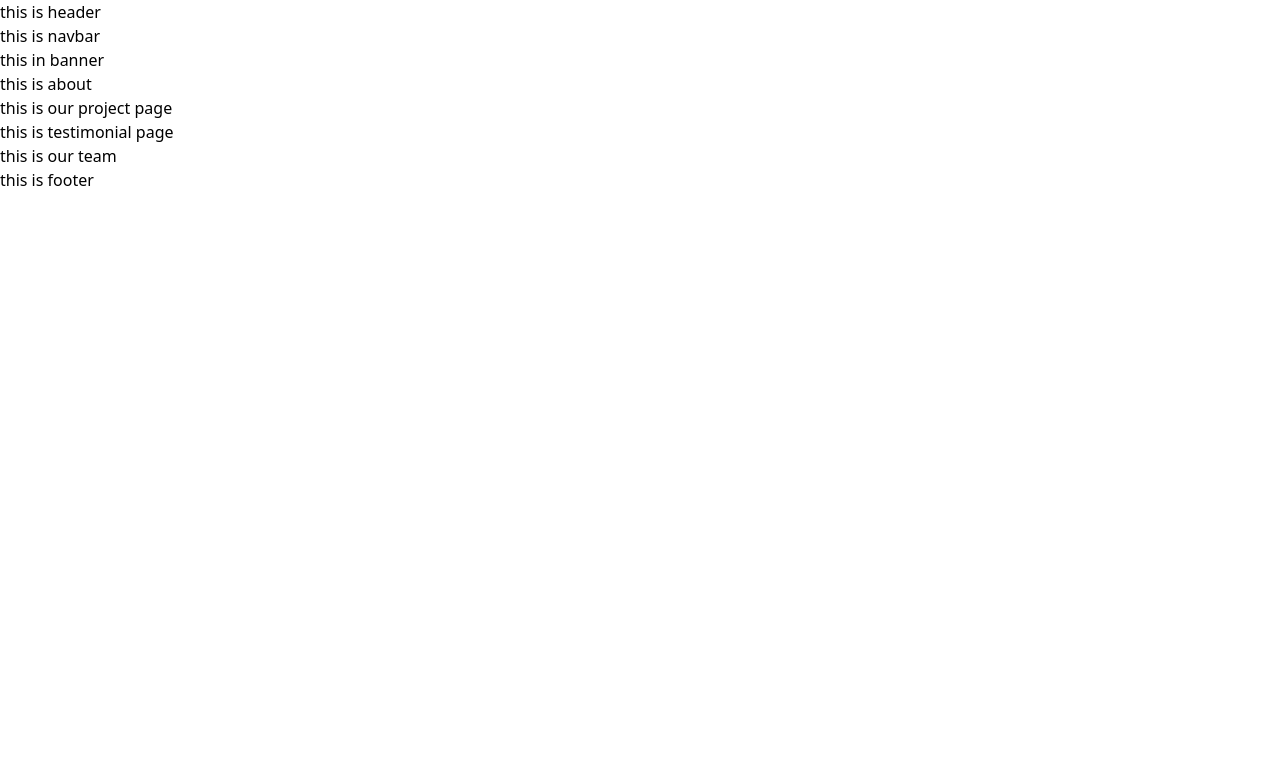
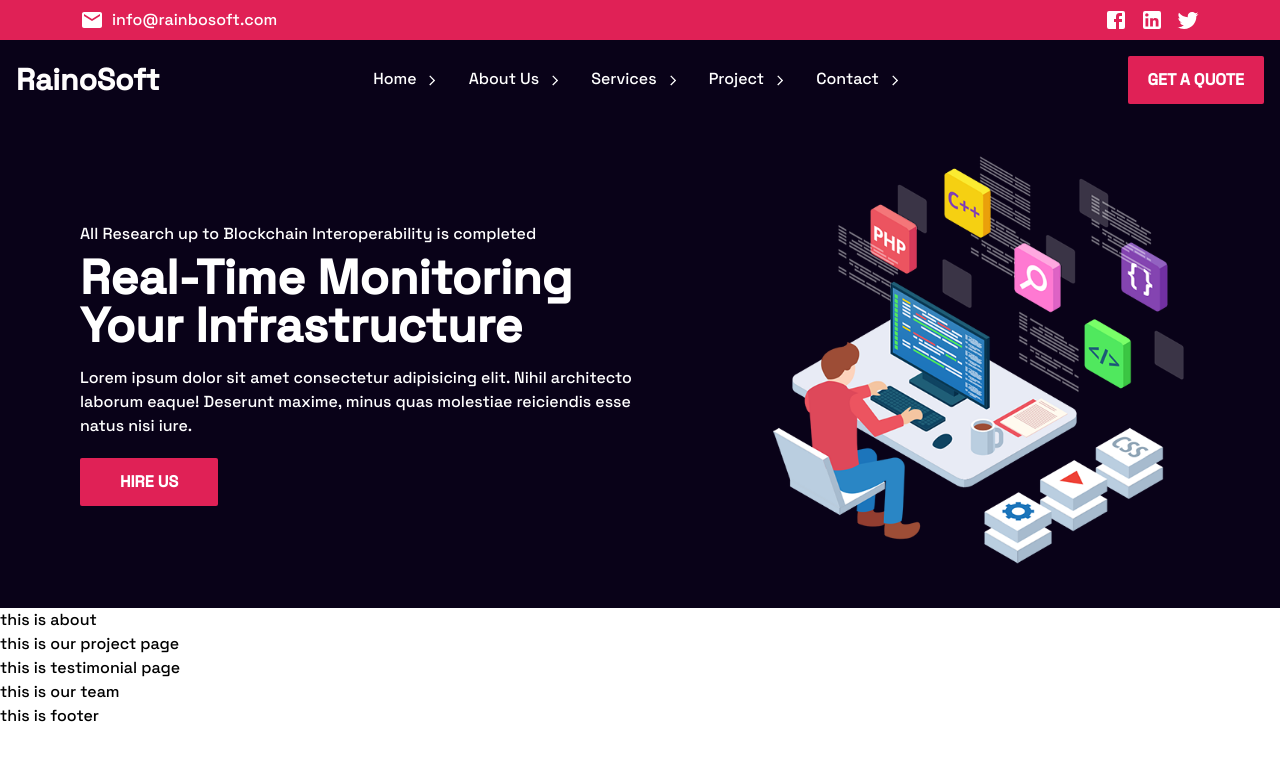
Before and after one commit to tohinahmedrahat/Rainbosoft, a React (Create React App) app: page / in a window 1280 px wide. Shown: the top 760 px of the page. Built offline with nearby package versions, Linux system fonts and the light colour scheme.

Commit message:
added nav header

```diff
--- a/public/index.html
+++ b/public/index.html
@@ -1,14 +1,12 @@
 <!DOCTYPE html>
 <html lang="en">
+
 <head>
   <meta charset="utf-8" />
   <link rel="icon" href="%PUBLIC_URL%/favicon.ico" />
   <meta name="viewport" content="width=device-width, initial-scale=1" />
   <meta name="theme-color" content="#000000" />
-    <meta
-      name="description"
-      content="Web site created using create-react-app"
-    />
+  <meta name="description" content="Web site created using create-react-app" />
   <link rel="apple-touch-icon" href="%PUBLIC_URL%/logo192.png" />
   <!--
       manifest.json provides metadata used when your web app is installed on a
@@ -23,9 +21,18 @@
       Unlike "/favicon.ico" or "favicon.ico", "%PUBLIC_URL%/favicon.ico" will
       work correctly both with client-side routing and a non-root public URL.
       Learn how to configure a non-root public URL by running `npm run build`.
+
     -->
+
+  <!-- google font  -->
+  <link rel="preconnect" href="https://fonts.googleapis.com">
+  <link rel="preconnect" href="https://fonts.gstatic.com" crossorigin>
+  <link href="https://fonts.googleapis.com/css2?family=Space+Grotesk:wght@500&display=swap" rel="stylesheet">
+
+
   <title>React App</title>
 </head>
+
 <body>
   <noscript>You need to enable JavaScript to run this app.</noscript>
   <div id="root"></div>
@@ -40,4 +47,5 @@
       To create a production bundle, use `npm run build` or `yarn build`.
     -->
 </body>
+
 </html>
--- a/src/Components/Banner/Banner.css
+++ b/src/Components/Banner/Banner.css
@@ -0,0 +1,3 @@
+.bg-nav{
+    background: #090218;
+}
--- a/src/Components/Banner/Banner.js
+++ b/src/Components/Banner/Banner.js
@@ -1,9 +1,20 @@
 import React from 'react';
+import './Banner.css'
+import avatar from '../../assets/img/banner-site-img.png'
 
 const Banner = () => {
     return (
-        <div>
-            this in banner
+        <div className='md:flex justify-between gap-10 items-center md:px-20 p-5 bg-nav'>
+            <img className='md:hidden' src={avatar} alt="avatar" />
+            <div className='md:w-1/2'>
+                <p className='text-white'>All Research up to Blockchain Interoperability is completed</p>
+                <h1 className='text-5xl font-bold mt-2 text-white'>Real-Time Monitoring <br />  Your Infrastructure </h1>
+                <p className='mt-4 text-white'>Lorem ipsum dolor sit amet consectetur adipisicing elit. Nihil architecto laborum eaque! Deserunt maxime, minus quas molestiae reiciendis esse natus nisi iure.</p>
+                <div>
+                    <button className='bg-[#E02156] px-10 mt-5 py-3 text-white font-bold uppercase rounded-sm '>Hire Us</button>
+                </div>
+            </div>
+            <img className='md:w-2/5 hidden md:block' src={avatar} alt="avatar" />
         </div>
     );
 };
--- a/src/Components/Header/Header.js
+++ b/src/Components/Header/Header.js
@@ -1,9 +1,22 @@
 import React from 'react';
+import LocalPostOfficeIcon from '@mui/icons-material/LocalPostOffice';
+import FacebookIcon from '@mui/icons-material/Facebook';
+import LinkedInIcon from '@mui/icons-material/LinkedIn';
+import TwitterIcon from '@mui/icons-material/Twitter';
+
 
 const Header = () => {
     return (
-        <div>
-            this is header
+        <div className='bg-[#E02156] p-2 text-white font-medium lg:px-20 md:px-10 px-5 flex justify-between items-center'>
+            <div className='flex items-center gap-2'>
+            <LocalPostOfficeIcon/>
+            info@rainbosoft.com
+            </div>
+            <div className='flex gap-3'>
+                <FacebookIcon/>
+                <LinkedInIcon/>
+                <TwitterIcon/>
+            </div>
         </div>
     );
 };
--- a/src/Components/Navbar/Navbar.css
+++ b/src/Components/Navbar/Navbar.css
@@ -0,0 +1,18 @@
+.bg-nav{
+    /* background-color: rgba(0, 0, 0, 0.514); */
+}
+
+.nav-icon{
+    transform: scale(.5);
+}
+
+.nav-link{
+    font-size: 16px;
+    color: rgb(255, 255, 255);
+    font-weight: 500;
+}
+
+
+.nav-link-2{
+    color: rgb(255, 255, 255);
+}
--- a/src/Components/Navbar/Navbar.js
+++ b/src/Components/Navbar/Navbar.js
@@ -1,9 +1,44 @@
-import React from 'react';
+import React, { useState } from 'react';
+import MenuIcon from '@mui/icons-material/Menu';
+import './Navbar.css'
+import ArrowForwardIosIcon from '@mui/icons-material/ArrowForwardIos';
 
 const Navbar = () => {
+
+
+    const [open, setOpen] = useState(false)
+
     return (
-        <div>
-            this is navbar
+        <div class="">
+            <nav class="relative px-4 py-4 flex justify-between items-center bg-nav">
+                <a class="text-3xl font-bold leading-none flex items-center text-[#fffdfd]" href="#">
+                    RainoSoft
+                </a>
+                <ul class="hidden absolute top-1/2 left-1/2 transform -translate-y-1/2 -translate-x-1/2 md:flex lg:mx-auto md:flex md:items-center lg:w-auto lg:space-x-6">
+                    <li><a class="nav-link text-gray-400  " href="#">Home <ArrowForwardIosIcon className='nav-icon'></ArrowForwardIosIcon></a></li>
+
+                    <li><a class="nav-link  text-gray-400  " href="#">About Us <ArrowForwardIosIcon className='nav-icon'></ArrowForwardIosIcon></a></li>
+
+                    <li><a class="nav-link text-gray-400  " href="#">Services <ArrowForwardIosIcon className='nav-icon'></ArrowForwardIosIcon></a></li>
+
+                    <li><a class="nav-link text-gray-400  " href="#">Project <ArrowForwardIosIcon className='nav-icon'></ArrowForwardIosIcon></a></li>
+                    <li><a class="nav-link text-gray-400  " href="#">Contact <ArrowForwardIosIcon className='nav-icon'></ArrowForwardIosIcon></a></li>
+                </ul>
+                <button className='bg-[#E02156] px-5 py-3 text-white font-bold uppercase rounded-sm md:block hidden'>Get A Quote</button>
+                <button onClick={()=>setOpen(!open)} className='md:hidden text-white'><MenuIcon ></MenuIcon></button>
+            </nav>
+            <ul className={`${open ? 'left-0' : 'left-[-1200px]'} absolute w-full ease-in duration-700 md:hidden`}>
+                <li><a class="nav-link-2 bg-[#E02156] w-full px-4 py-2 block" href="#">Home <ArrowForwardIosIcon className='nav-icon'></ArrowForwardIosIcon></a></li>
+                <hr />
+
+                <li><a class="nav-link-2  text-gray-400   bg-[#E02156] px-4 py-2 block" href="#">About Us <ArrowForwardIosIcon className='nav-icon'></ArrowForwardIosIcon></a></li>
+                <hr />
+                <li><a class="nav-link-2 text-gray-400   bg-[#E02156] px-4 py-2 block" href="#">Services <ArrowForwardIosIcon className='nav-icon'></ArrowForwardIosIcon></a></li>
+                <hr />
+                <li><a class="nav-link-2 text-gray-400   bg-[#E02156] px-4 py-2 block" href="#">Project <ArrowForwardIosIcon className='nav-icon'></ArrowForwardIosIcon></a></li>
+                <hr />
+                <li><a class="nav-link-2 text-gray-400   bg-[#E02156] px-4 py-2 block" href="#">Contact <ArrowForwardIosIcon className='nav-icon'></ArrowForwardIosIcon></a></li>
+            </ul>
         </div>
     );
 };
--- a/src/index.css
+++ b/src/index.css
@@ -1,3 +1,7 @@
 @tailwind base;
 @tailwind components;
 @tailwind utilities;
+
+body{
+  font-family: 'Space Grotesk', sans-serif;
+}
```
Also changed, not shown: src/assets/img/banner-site-img.png (added), src/assets/img/logo.png (added). Lines whose indentation alone changed are shown as unchanged.
